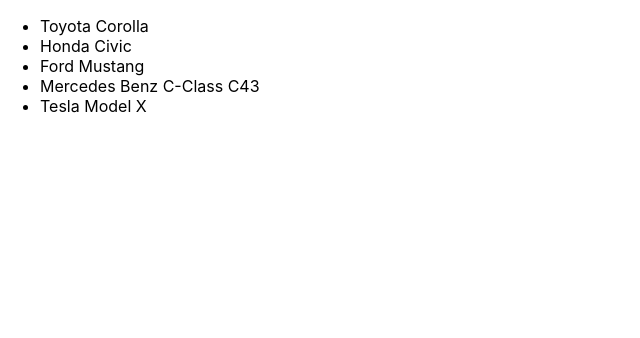
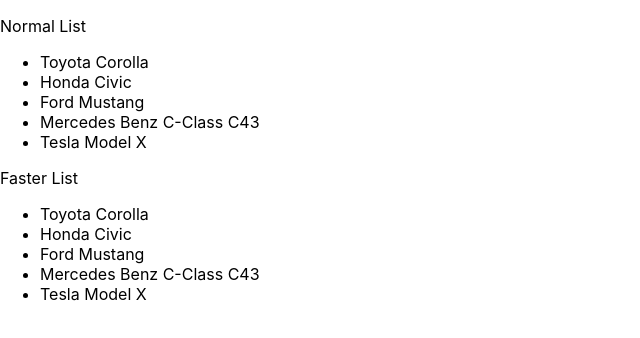
Before and after one commit to MikeBendorf11/ReactPros, a React (Create React App) app: page / in a window 1280 px wide. Shown: the top 338 px of the page, without its empty margins (0-640 px from the left). Built offline with nearby package versions, Linux system fonts and the light colour scheme.

Commit message:
cars is arr of obj, see fasterlist

```diff
--- a/src/index.js
+++ b/src/index.js
@@ -6,6 +6,12 @@
 import car from './cars';
 
 function CarList(props){
+
+  var fasterList = (
+    props.car.map(x=>
+      <li key={x.brand}>{x.brand} {x.make}</li>
+    )
+  )
 
   var arr = []
   props.car.forEach((l) => {
@@ -20,9 +26,16 @@
   )
 
   return(
-    <ul>
-      {aList}
-    </ul>
+    <div>
+      <p>Normal List</p>
+      <ul>
+        {aList}
+      </ul>
+      <p>Faster List</p>
+      <ul>
+        {fasterList}
+      </ul>
+    </div>
   )
 }
 const cars = car;
```
